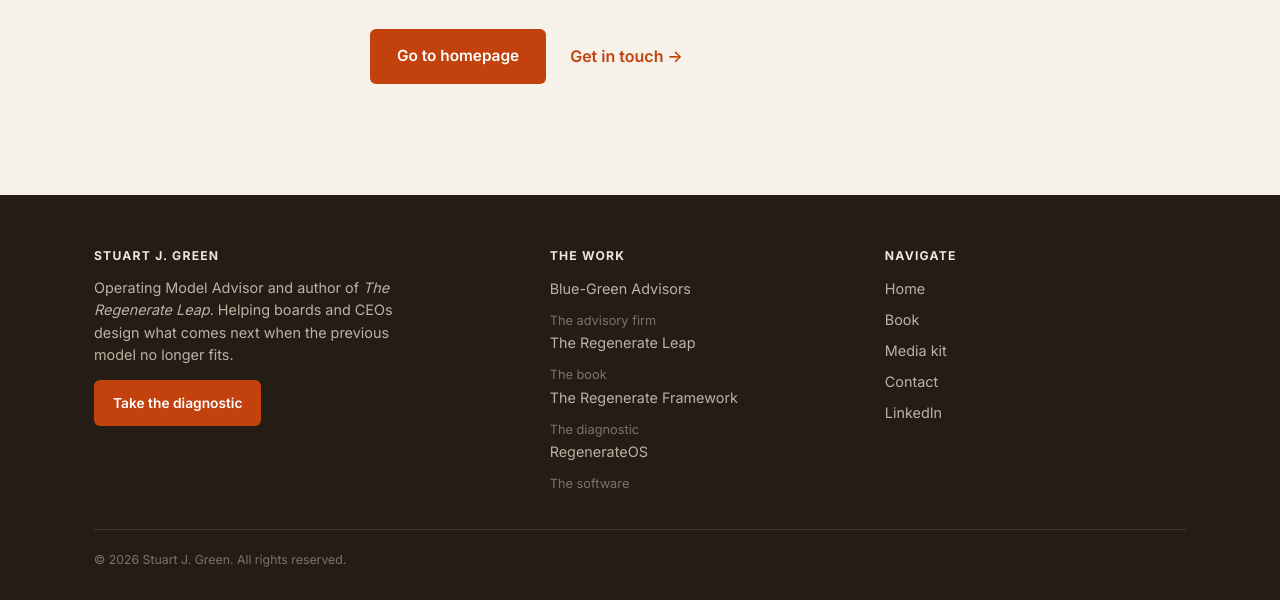
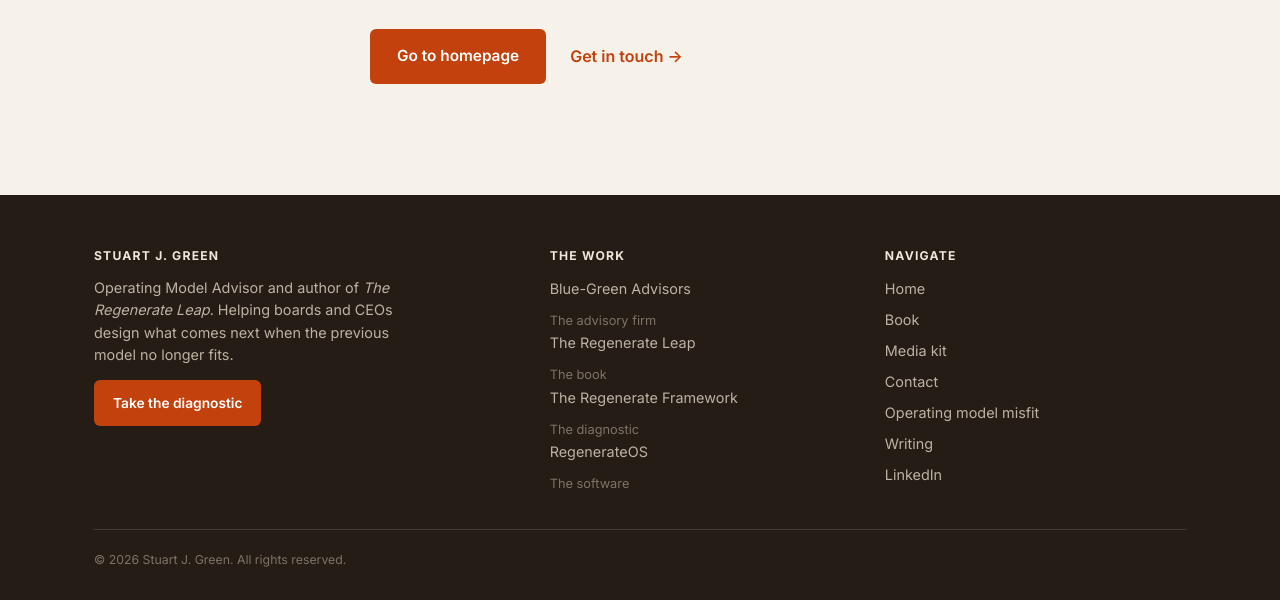
Before and after one commit to BGACOGNISEE/stuartgreen-me2, a plain HTML site: page 404.html in a window 1280 px wide. Shown: the part 350-950 px from the top of the page. Drawn offline with nearby package versions, Linux system fonts and the light colour scheme.

Commit message:
Update 404.html: writing/misfit pages and book expansion

```diff
--- a/404.html
+++ b/404.html
@@ -10,6 +10,7 @@
 <link rel="preconnect" href="https://fonts.gstatic.com" crossorigin>
 <link href="https://fonts.googleapis.com/css2?family=Spectral:ital,wght@0,400;0,500;0,600;0,700;1,400&family=Inter:wght@400;500;600;700&display=swap" rel="stylesheet">
 <link rel="stylesheet" href="styles.css">
+<link rel="alternate" type="text/markdown" href="/llms.txt" title="llms.txt">
 <script type="application/ld+json">
 {
   "@context": "https://schema.org",
@@ -87,6 +88,8 @@
         <a href="book">Book</a>
         <a href="media-kit">Media kit</a>
         <a href="contact">Contact</a>
+        <a href="operating-model-misfit">Operating model misfit</a>
+        <a href="writing">Writing</a>
         <a href="https://www.linkedin.com/in/bluegreenadvisors/" target="_blank" rel="noopener">LinkedIn</a>
       </div>
     </div>
```
